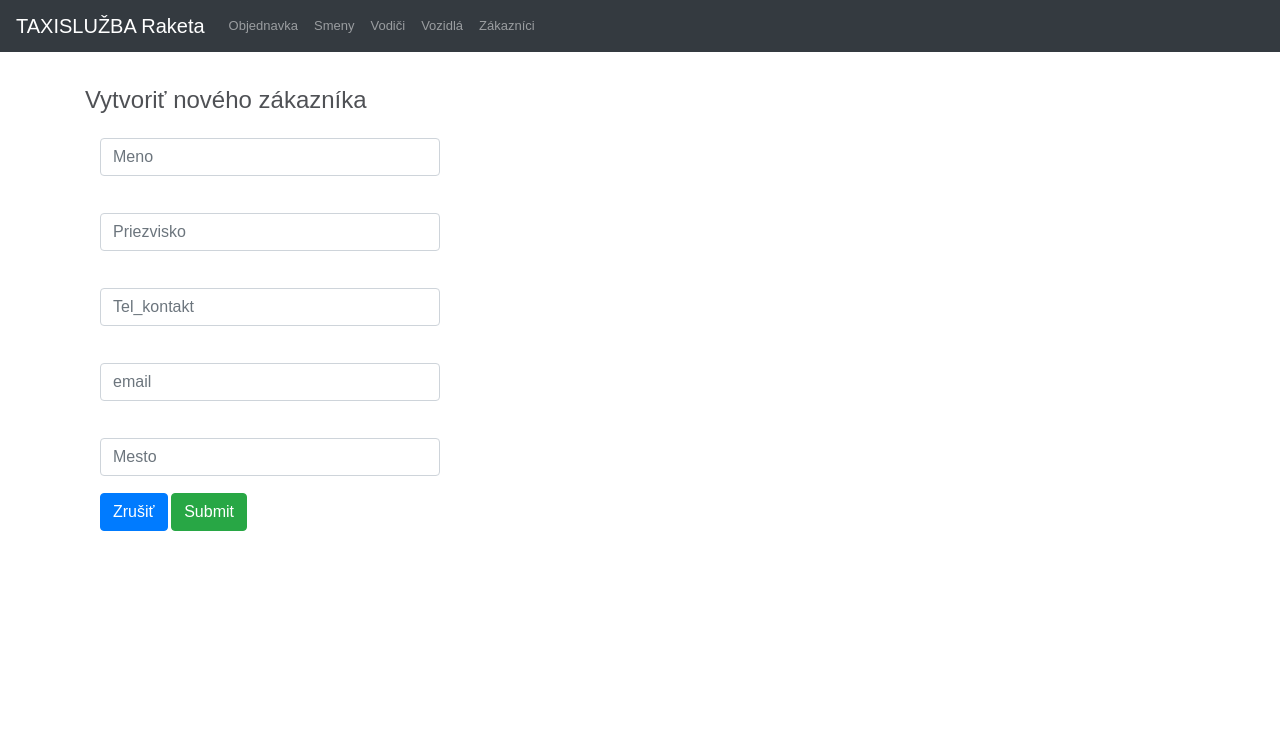
After one commit to Edinez/taxikari, a CodeIgniter app: page /taxikari/index.php/home/ulozit in a window 1280 px wide. The commit adds this page. Shown: the top 730 px of the page. Run offline with CodeIgniter, Linux system fonts and the light colour scheme; some libraries are stand-ins or nearby versions.

Commit message:
implementacia vlozenia zakaznikov

```diff
--- a/application/config/autoload.php
+++ b/application/config/autoload.php
@@ -58,7 +58,7 @@ $autoload['packages'] = array();
 |
 |	$autoload['libraries'] = array('user_agent' => 'ua');
 */
-$autoload['libraries'] = array('database','session');
+$autoload['libraries'] = array('database','session','form_validation');
 
 /*
 | -------------------------------------------------------------------
@@ -89,7 +89,7 @@ $autoload['drivers'] = array();
 |
 |	$autoload['helper'] = array('url', 'file');
 */
-$autoload['helper'] = array('url');
+$autoload['helper'] = array('url','form');
 
 /*
 | -------------------------------------------------------------------
--- a/application/config/config.php
+++ b/application/config/config.php
@@ -324,7 +324,7 @@ $config['cache_query_string'] = FALSE;
 | https://codeigniter.com/user_guide/libraries/encryption.html
 |
 */
-$config['encryption_key'] = '';
+$config['encryption_key'] = '123456789';
 
 /*
 |--------------------------------------------------------------------------
--- a/application/controllers/Home.php
+++ b/application/controllers/Home.php
@@ -14,6 +14,38 @@ class Home extends CI_Controller {
 
 
     public function  create() {
-        echo 'Create';
+        $this->load->view('template/header');
+        $this->load->view('template/navigation');
+        $this->load->view('home_vytvor');
+        $this->load->view('template/footer');
+    }
+
+    public function ulozit() {
+        $this->form_validation->set_rules('meno', 'Meno', 'required');
+        $this->form_validation->set_rules('priezvisko', 'Priezvisko', 'required');
+        $this->form_validation->set_rules('tel_kontakt', 'Tel_kontakt', 'required');
+        $this->form_validation->set_rules('email', 'Email', 'required');
+        $this->form_validation->set_rules('mesto', 'Mesto', 'required');
+
+        if ($this->form_validation->run())
+        {
+            $data = $this->input->post();
+            unset($data['submit']);
+            $this->load->model('queries');
+            if($this->queries->addPost($data)){
+                $this->session->set_flashdata('msg','Dáta sa úspešne uložili');
+            }
+            else {
+                $this->session->set_flashdata('msg','Dáta sa nauložili úspešne, niekde je chyba!');
+            }
+            return redirect('home');
+        }
+        else
+        {
+            $this->load->view('template/header');
+            $this->load->view('template/navigation');
+            $this->load->view('home_vytvor');
+            $this->load->view('template/footer');
+        }
     }
 }
--- a/application/models/queries.php
+++ b/application/models/queries.php
@@ -6,5 +6,10 @@ class queries extends CI_Model{
             return $query->result();
         }
     }
+
+    public function addPost($data){
+        return $this->db->insert('zakaznici', $data);
+    }
+
 }
 ?>
--- /dev/null
+++ b/application/views/home_vytvor.php
@@ -0,0 +1,72 @@
+<style>.container {
+        margin-top: 90px;
+    } </style>
+<div class="container">
+
+    <?php echo form_open('Home/ulozit', ['class' => 'form-horizontal']); ?>
+    <fieldset>
+        <legend>Vytvoriť nového zákazníka</legend>
+        <div class="form-group">
+            <label for="inputEmail" class="cik-md-2 control-label"></label>
+            <div class="col-md-4">
+                <?php echo form_input(['name' => 'meno', 'placeholder' => 'Meno', 'class' => 'form-control']); ?>
+            </div>
+            <div class="col-md-4">
+                <?php echo form_error('meno', '<div class="text-danger">', '</div>'); ?>
+            </div>
+        </div>
+
+        <div class="form-group">
+            <label for="inputEmail" class="cik-md-2 control-label"></label>
+            <div class="col-md-4">
+                <?php echo form_input(['name' => 'priezvisko', 'placeholder' => 'Priezvisko', 'class' => 'form-control']); ?>
+            </div>
+            <div class="col-md-4">
+                <?php echo form_error('priezvisko', '<div class="text-danger">', '</div>'); ?>
+            </div>
+        </div>
+
+        <div class="form-group">
+            <label for="inputEmail" class="cik-md-2 control-label"></label>
+            <div class="col-md-4">
+                <?php echo form_input(['name' => 'tel_kontakt', 'placeholder' => 'Tel_kontakt', 'class' => 'form-control']); ?>
+            </div>
+            <div class="col-md-4">
+                <?php echo form_error('tel_kontakt','<div class="text-danger">','</div>'); ?>
+            </div>
+        </div>
+
+        <div class="form-group">
+            <label for="inputEmail" class="cik-md-2 control-label"></label>
+            <div class="col-md-4">
+                <?php echo form_input(['name' => 'email', 'placeholder' => 'email', 'class' => 'form-control']); ?>
+            </div>
+            <div class="col-md-4">
+                <?php echo form_error('email','<div class="text-danger">','</div>'); ?>
+            </div>
+        </div>
+
+        <div class="form-group">
+            <label for="inputEmail" class="cik-md-2 control-label"></label>
+            <div class="col-md-4">
+                <?php echo form_input(['name' => 'mesto', 'placeholder' => 'Mesto', 'class' => 'form-control']); ?>
+            </div>
+            <div class="col-md-4">
+                <?php echo form_error('mesto','<div class="text-danger">','</div>'); ?>
+            </div>
+        </div>
+
+        <div class="form-group">
+            <div class="col-md-10 col-md-offset-2">
+                <a class="btn btn-primary" href=" <?php echo base_url() ?>">
+                    Zrušiť
+                </a>
+
+                <?php echo form_submit(['name' => 'submit', 'value' => 'Submit', 'class' => 'btn btn-success']); ?>
+
+
+            </div>
+        </div>
+    </fieldset>
+    <?php echo form_close(); ?>
+</div>
--- a/application/views/vytvor.php
+++ /dev/null
@@ -1,5 +0,0 @@
-<?php include_once('header.php'); ?>
-    <div class="container">
-
-    </div>
-<?php include_once('footer.php'); ?>
--- a/application/views/welcome_message.php
+++ b/application/views/welcome_message.php
@@ -8,9 +8,13 @@ defined('BASEPATH') OR exit('No direct script access allowed');
     } </style>
 <div class="container">
     <h3> Tabulka zakaznici </h3>
+
     <a class=" btn btn-success" href="<?php echo site_url('home/create');?>">
         Pridaj zákazníka
     </a>
+    <?php if($msg =$this->session->flashdata('msg')): ?>
+        <?php echo $msg; ?>
+    <?php endif; ?>
     <table class="table">
         <thead>
         <tr>
```
